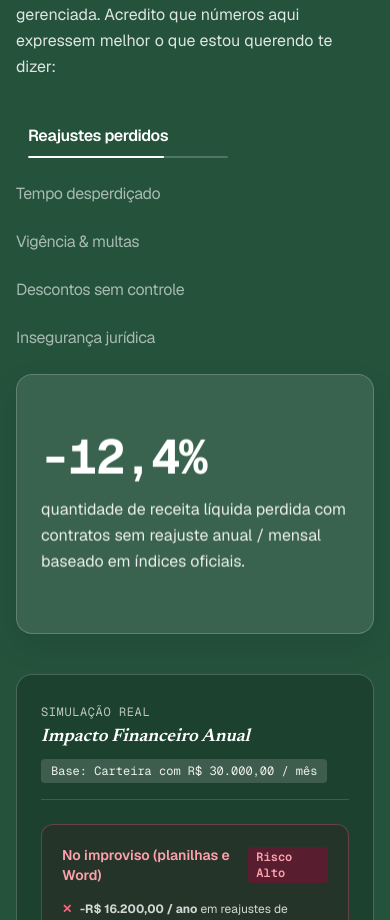
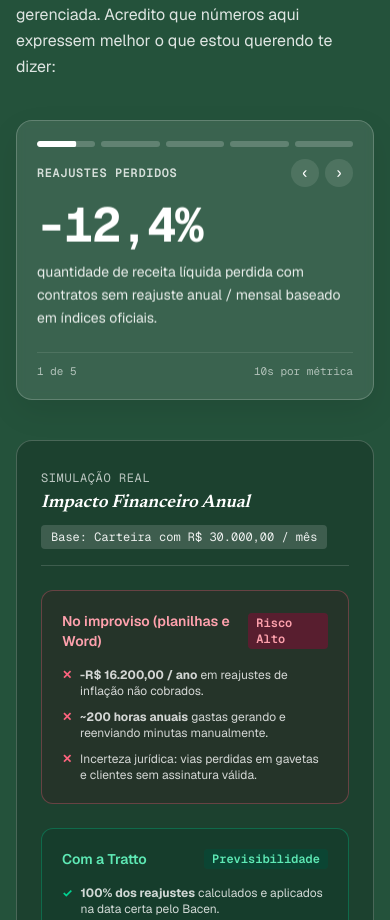
Before and after one commit to brtorresdel/tratto-landing-page, a Next.js app: page / in a window 390 px wide. Shown: the part 2480-3400 px from the top of the page. Built offline with nearby package versions, Linux system fonts and the light colour scheme.

Commit message:
feat(problem-banner): implementa card estilo Stories com barras segmentadas para telas mobile (<640px)

```diff
--- a/src/components/problem-banner.tsx
+++ b/src/components/problem-banner.tsx
@@ -56,6 +56,16 @@ export function ProblemBanner() {
 
   const handleSelectMetric = (index: number) => {
     setActiveMetricIndex(index);
+    setResetKey((prev) => prev + 1);
+  };
+
+  const handlePrevMetric = () => {
+    setActiveMetricIndex((prev) => (prev - 1 + METRICS.length) % METRICS.length);
+    setResetKey((prev) => prev + 1);
+  };
+
+  const handleNextMetric = () => {
+    setActiveMetricIndex((prev) => (prev + 1) % METRICS.length);
     setResetKey((prev) => prev + 1);
   };
   return (
@@ -139,9 +149,9 @@ export function ProblemBanner() {
         {/* PARTE 2: PAINEL DE MÉTRICAS (LISTA À ESQUERDA & DETALHE À DIREITA) */}
         {/* ========================================================= */}
         <div className="mt-10 grid grid-cols-1 sm:grid-cols-12 gap-5 md:gap-6 items-center text-left">
-          {/* Lado esquerdo: Lista de títulos minimalista (sm:col-span-5 md:col-span-4) */}
+          {/* Lado esquerdo: Lista de títulos minimalista no tablet/desktop (hidden sm:flex sm:col-span-5 md:col-span-4) */}
           <div
-            className="flex flex-col gap-4 sm:col-span-5 md:col-span-4"
+            className="hidden sm:flex flex-col gap-4 sm:col-span-5 md:col-span-4"
             role="tablist"
             aria-label="Métricas de prejuízo na gestão de contratos"
           >
@@ -179,22 +189,83 @@ export function ProblemBanner() {
             })}
           </div>
 
-          {/* Lado direito: Detalhe da métrica selecionada (sm:col-span-7 md:col-span-8) com altura padronizada */}
+          {/* Lado direito: Detalhe da métrica selecionada (com navegação Story no mobile e painel no tablet/desktop) */}
           <div
             role="tabpanel"
-            className="sm:col-span-7 md:col-span-8 rounded-2xl border border-white/20 bg-white/10 px-6 py-6 sm:px-8 md:px-10 backdrop-blur-xs flex flex-col justify-center min-h-[260px] h-[260px] sm:min-h-[250px] sm:h-[250px] shadow-[0_12px_32px_rgba(0,0,0,0.08)] overflow-hidden"
+            className="col-span-12 sm:col-span-7 md:col-span-8 rounded-2xl border border-white/20 bg-white/10 px-5 py-5 sm:px-8 md:px-10 backdrop-blur-xs flex flex-col justify-between sm:justify-center min-h-[280px] sm:min-h-[250px] sm:h-[250px] shadow-[0_12px_32px_rgba(0,0,0,0.08)] overflow-hidden"
           >
+            {/* Topo Mobile: 5 Barras Segmentadas (estilo Stories) */}
+            <div
+              className="sm:hidden grid grid-cols-5 gap-1.5"
+              role="group"
+              aria-label="Indicadores das métricas mobile"
+            >
+              {METRICS.map((metric, idx) => {
+                const isSelected = activeMetricIndex === idx;
+                const isPast = idx < activeMetricIndex;
+                return (
+                  <button
+                    key={`story-seg-${metric.id}`}
+                    type="button"
+                    onClick={() => handleSelectMetric(idx)}
+                    aria-label={`Métrica ${idx + 1}: ${metric.title}`}
+                    className="relative h-1.5 w-full overflow-hidden rounded-full bg-white/20 focus:outline-hidden cursor-pointer"
+                  >
+                    {isPast && <div className="h-full w-full bg-white rounded-full" />}
+                    {isSelected && (
+                      <div
+                        key={`mobile-progress-${metric.id}-${resetKey}`}
+                        className="h-full bg-white rounded-full animate-metric-progress"
+                      />
+                    )}
+                  </button>
+                );
+              })}
+            </div>
+
+            {/* Cabeçalho Mobile: Título da Métrica + Navegação ‹ › */}
+            <div className="sm:hidden mt-3 flex items-center justify-between">
+              <span className="font-mono text-xs uppercase tracking-wider text-white/80 font-semibold">
+                {activeMetric.title}
+              </span>
+              <div className="flex items-center gap-1.5">
+                <button
+                  type="button"
+                  onClick={handlePrevMetric}
+                  aria-label="Métrica anterior"
+                  className="flex h-7 w-7 items-center justify-center rounded-full bg-white/10 hover:bg-white/20 active:scale-95 text-white transition-all cursor-pointer text-base leading-none"
+                >
+                  ‹
+                </button>
+                <button
+                  type="button"
+                  onClick={handleNextMetric}
+                  aria-label="Próxima métrica"
+                  className="flex h-7 w-7 items-center justify-center rounded-full bg-white/10 hover:bg-white/20 active:scale-95 text-white transition-all cursor-pointer text-base leading-none"
+                >
+                  ›
+                </button>
+              </div>
+            </div>
+
+            {/* Conteúdo com Fade-in: Número em destaque e texto descritivo */}
             <div
               key={activeMetric.id}
-              className="animate-metric-fade-in flex flex-col justify-center"
+              className="animate-metric-fade-in flex flex-col justify-center my-auto py-2 sm:py-0"
             >
               <div className="font-mono text-5xl sm:text-6xl md:text-7xl font-bold tracking-tight text-white tabular-nums">
                 {activeMetric.stat}
               </div>
 
-              <p className="mt-4 text-base sm:text-lg text-white/90 leading-relaxed">
+              <p className="mt-3 sm:mt-4 text-sm sm:text-lg text-white/90 leading-relaxed">
                 {activeMetric.description}
               </p>
+            </div>
+
+            {/* Rodapé Mobile: Indicador de métrica atual */}
+            <div className="sm:hidden pt-2.5 mt-2 border-t border-white/10 flex items-center justify-between text-[11px] font-mono text-white/60">
+              <span>{activeMetricIndex + 1} de {METRICS.length}</span>
+              <span>10s por métrica</span>
             </div>
           </div>
         </div>
```
Also changed, not shown: 1 other file (tests, documents, lock files or other folders).
